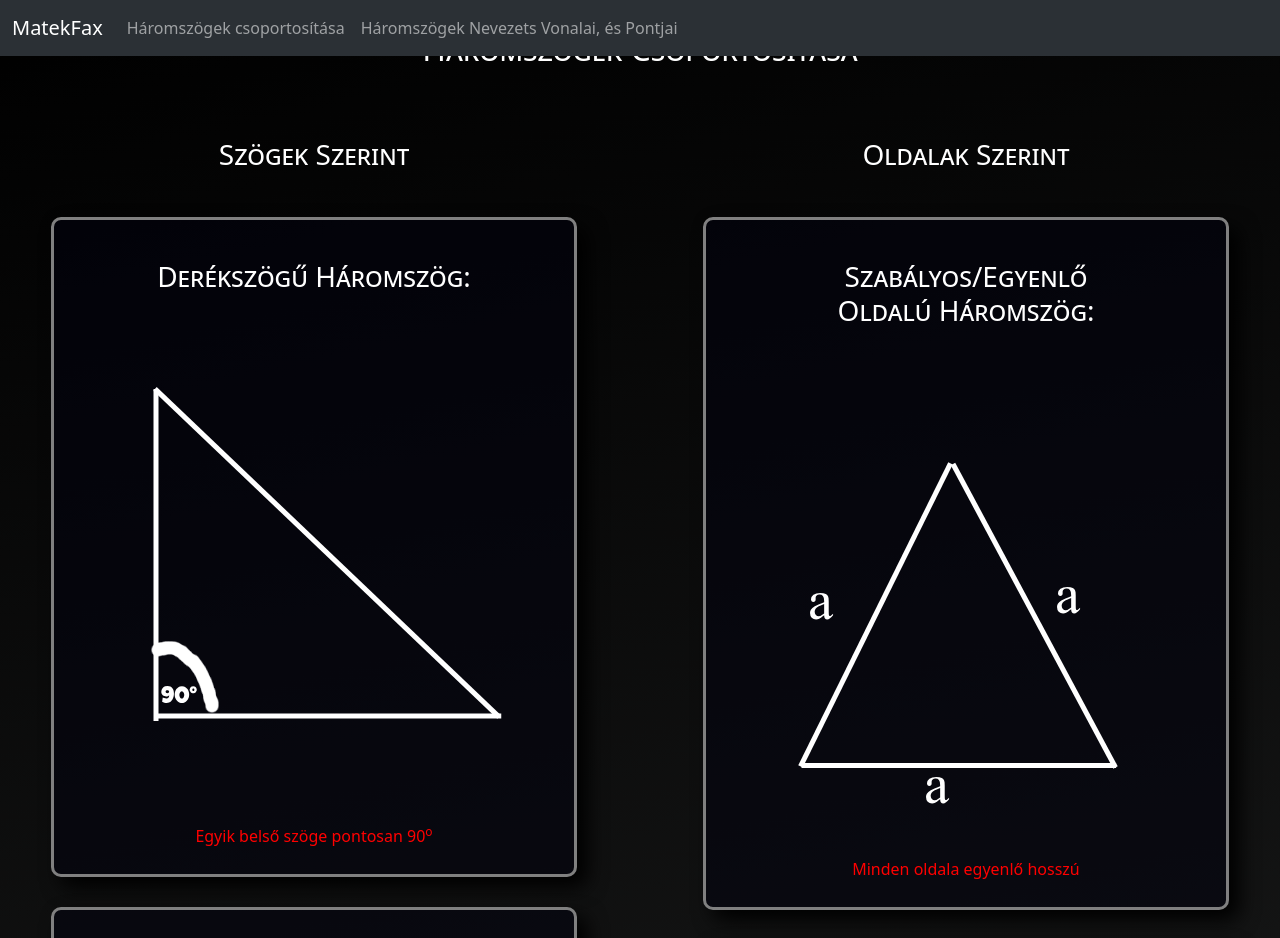
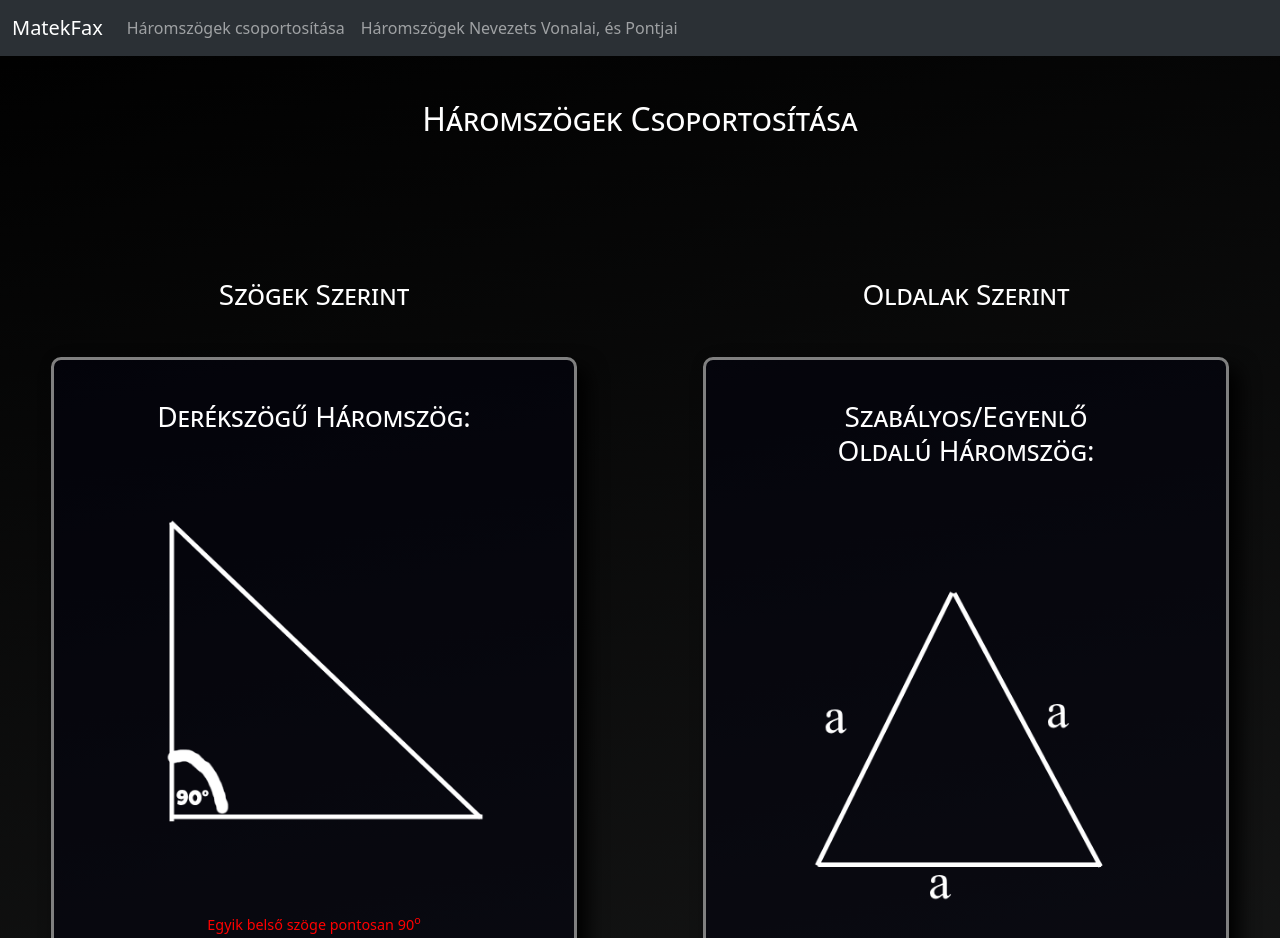
Before and after one commit to XxHaltiruXx/Matek400-fax, a plain HTML site: page index.html in a window 1280 px wide. Shown: the top 938 px of the page. Drawn offline with nearby package versions, Linux system fonts and the light colour scheme.

Commit message:
Update style.css

```diff
--- a/style.css
+++ b/style.css
@@ -10,8 +10,12 @@ h2,h3 {
     text-transform: capitalize;
 }
 
+h2 {
+    margin: 100px;
+}
+
 .kep {
-    width: 100%;
+    width: 90%;
     height: auto;
     display: block;
     margin: auto;
@@ -22,6 +26,7 @@ h2,h3 {
     flex-wrap: wrap;
     justify-content: center;
     text-align: center;
+    font-size: 90%;
 }
 
 .szog, .oldal  {
```
